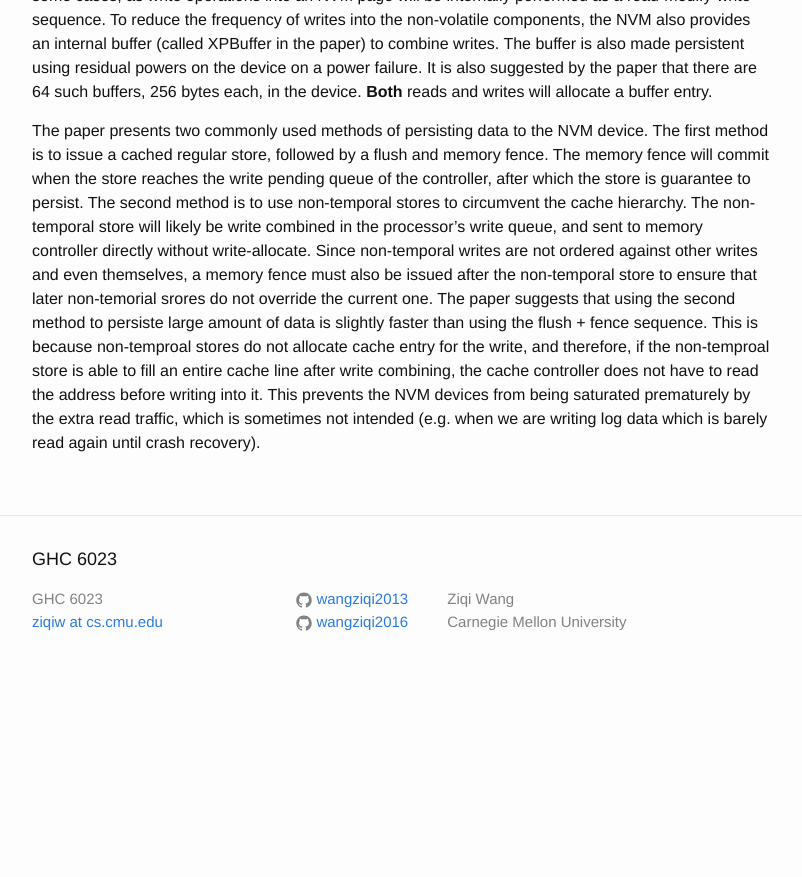
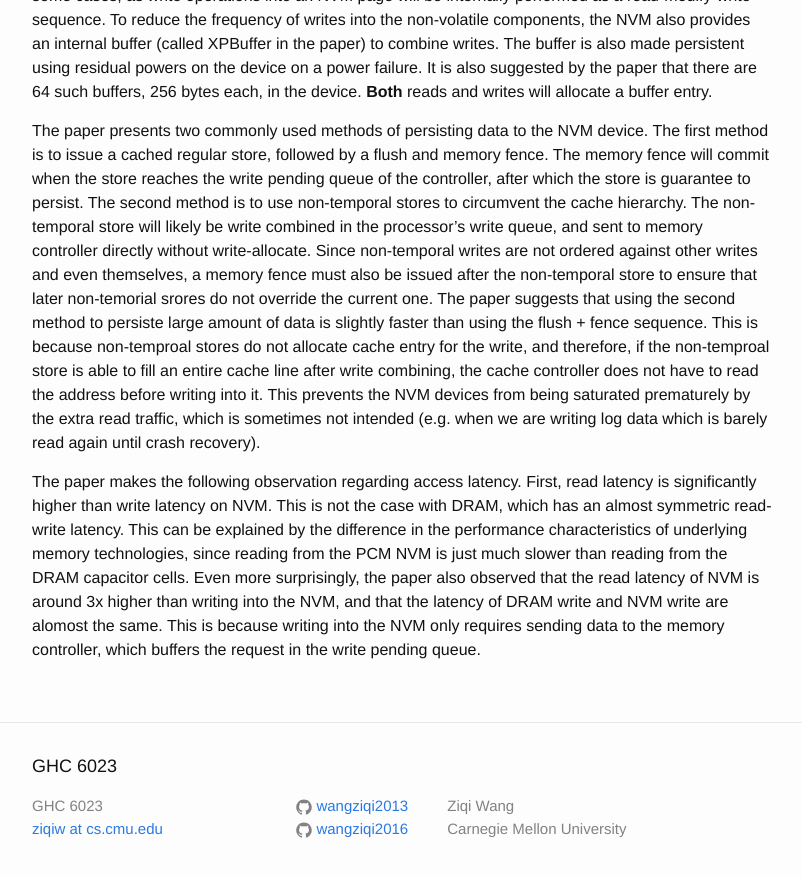
Before and after one commit to wangziqi2013/wangziqi2013.github.io, a Jekyll site: the page built from _posts/2019-11-14-lattest.markdown, in a window 1280 px wide and 900 px high, scrolled down 772 px. Shown: the top 877 px of the window, without its empty margins (238-1040 px from the left). Built offline with Jekyll 4.4.1, drawn with Linux system fonts in a browser that asks for light colours; before the commit the page ends 1465 px from its top, so only the background shows below that.

Commit message:
Adding first observation

```diff
--- a/_posts/2019-11-14-lattest.markdown
+++ b/_posts/2019-11-14-lattest.markdown
@@ -40,3 +40,11 @@ for the write, and therefore, if the non-temproal store is able to fill an entir
 the cache controller does not have to read the address before writing into it. This prevents the NVM devices from being
 saturated prematurely by the extra read traffic, which is sometimes not intended (e.g. when we are writing log data
 which is barely read again until crash recovery).
+
+The paper makes the following observation regarding access latency. First, read latency is significantly higher than write
+latency on NVM. This is not the case with DRAM, which has an almost symmetric read-write latency. This can be explained
+by the difference in the performance characteristics of underlying memory technologies, since reading from the PCM NVM
+is just much slower than reading from the DRAM capacitor cells. Even more surprisingly, the paper also observed that
+the read latency of NVM is around 3x higher than writing into the NVM, and that the latency of DRAM write and NVM write
+are alomost the same. This is because writing into the NVM only requires sending data to the memory controller, which buffers
+the request in the write pending queue.
```
